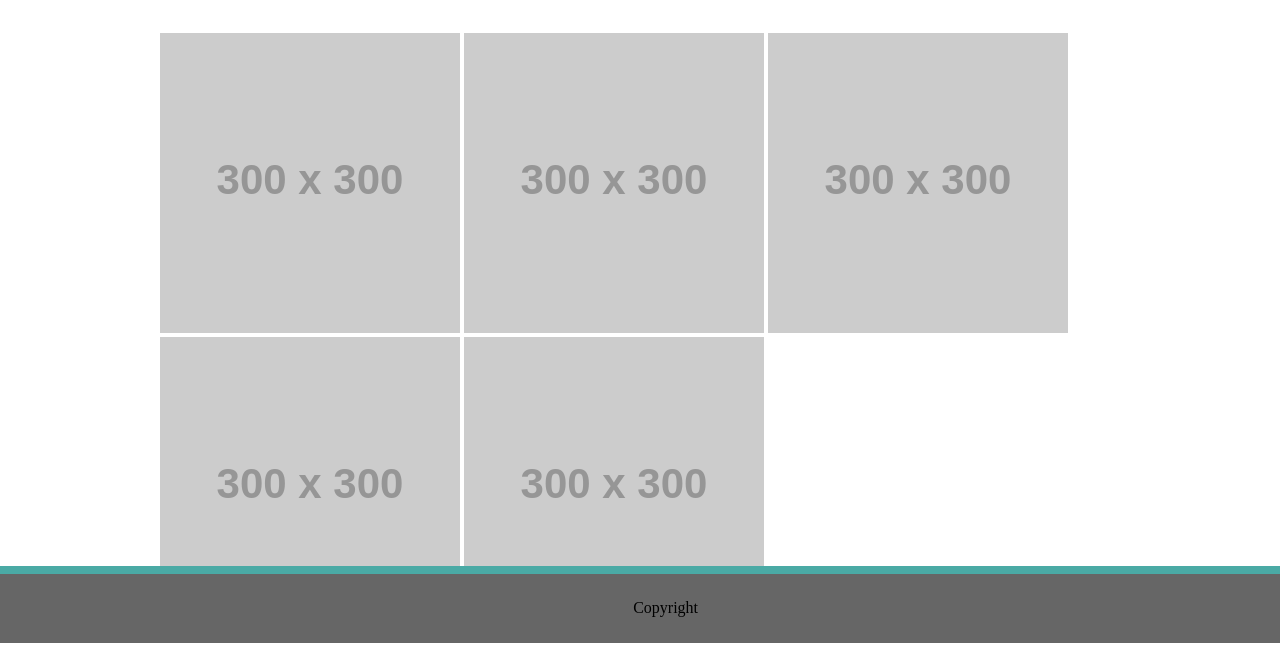
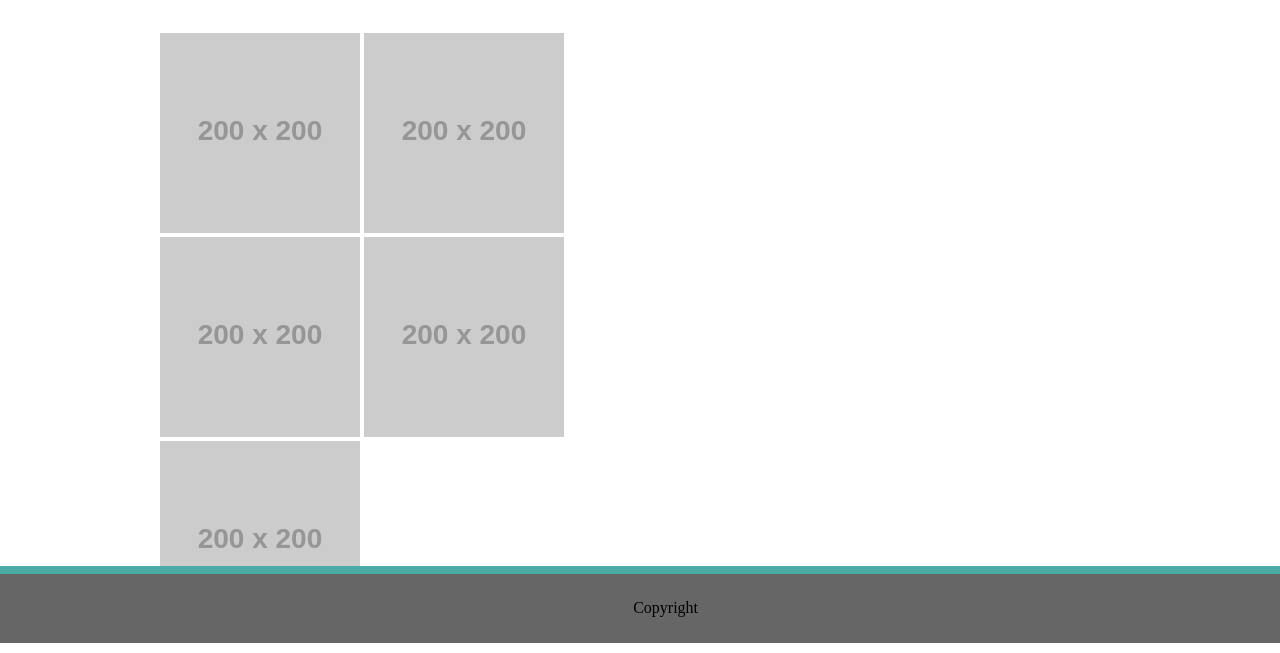
Before and after one commit to mshigo/Basic-Portfolio, a plain HTML site: page portfolio.html in a window 1280 px wide. Shown: the part 157-810 px from the top of the page. Drawn offline with Linux system fonts and the light colour scheme; placeholder pictures from the web are drawn by us.

```diff
--- a/assets/css/style.css
+++ b/assets/css/style.css
@@ -118,9 +118,9 @@
         margin-left: 10px;
      }
 
-#portfolio {
-    color: #4aaaa5;
-    margin-left: 15px;
+.portfolio-item {
+    position: relative;
+    display: inline-block;
      }
 
 a {
@@ -129,10 +129,10 @@ a {
 
     }
 
-   .imgs {
+   /* .imgs {
 
 
-   }
+   } */
 
  h1 {
    font-family:'Georgia', Times, Times New Roman, serif;
--- a/portfolio.html
+++ b/portfolio.html
@@ -17,22 +17,36 @@
             <a href="contact.html">Contact</a>
         </nav>
     </div>
-    <header class="name">
-        <h1>Mike Shigo</h1>
-    </header>
-
+        <header class="name">
+            <h1>Mike Shigo</h1>
+        </header>
     <div class="container">
         <header>
             <h2 class="header">Portfolio</h2>
         </header>
 
         <section class="imgs">
-
-            <img src="https://placeholder.com/300" width="300">
-            <img src="https://placeholder.com/300" width="300">
-            <img src="https://placeholder.com/300" width="300">
-            <img src="https://placeholder.com/300" width="300">
-            <img src="https://placeholder.com/300" width="300">
+            <div class="portfolio-row">
+                <div class="portfolio-item">
+                    <img src="https://via.placeholder.com/200">
+                </div>
+                <div class="portfolio-item">
+                    <img src="https://via.placeholder.com/200">
+                </div>
+            </div>
+            <div class="portfolio-row">
+                <div class="portfolio-item">
+                    <img src="https://via.placeholder.com/200">
+                </div>
+                <div class="portfolio-item">
+                    <img src="https://via.placeholder.com/200">
+                </div>
+            </div>
+            <div class="portfolio-row">
+                <div class="portfolio-item">
+                    <img src="https://via.placeholder.com/200">
+                </div>
+            </div>
 
         </section>
 
```
Also changed, not shown: contact.html (+0 -1 lines), index.html (+4 -4 lines), assets/images/Lorem Picture.jpeg (added).
